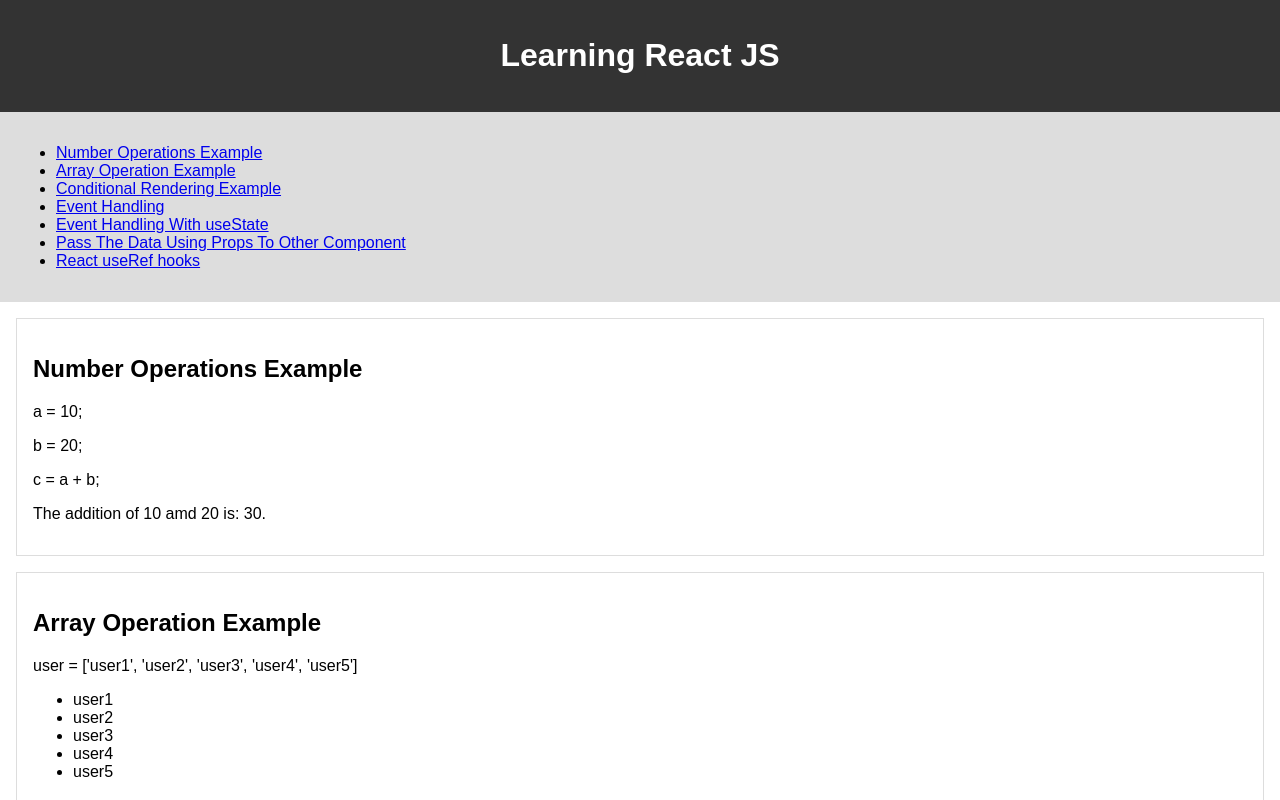
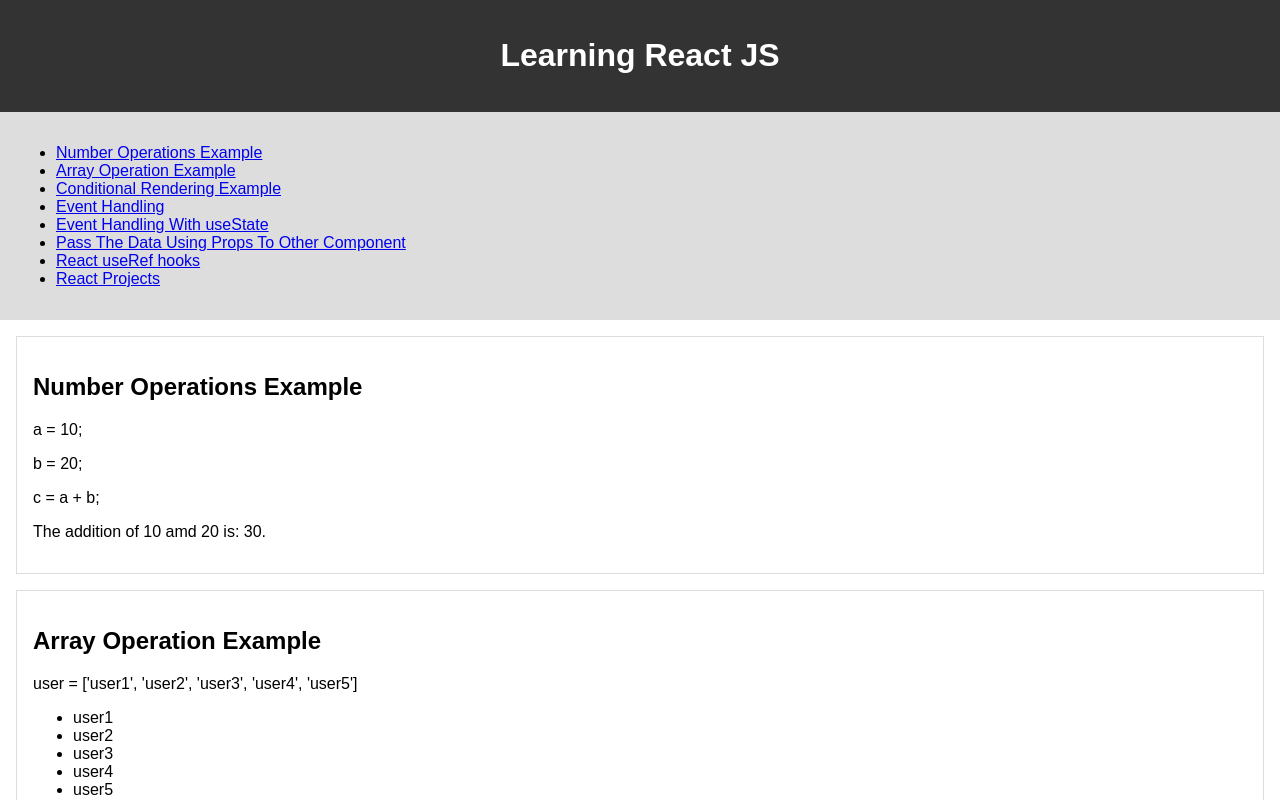
Before and after one commit to satyakeeray/LearnReact, a React (Create React App) app: page / in a window 1280 px wide. Shown: the top 800 px of the page. Built offline with nearby package versions, Linux system fonts and the light colour scheme.

Commit message:
1 file modified

```diff
--- a/src/components/Navbar.jsx
+++ b/src/components/Navbar.jsx
@@ -1,4 +1,5 @@
 import React from 'react';
+import { BrowserRouter as Router, Route, Switch } from 'react-router-dom';
 const Navbar = () => {
   return (
     <nav>
@@ -24,6 +25,9 @@
         <li>
           <a href="#section7">React useRef hooks</a>
         </li>
+        <li>
+          <a href="/prjects">React Projects</a>
+        </li>
       </ul>
     </nav>
   );
```
